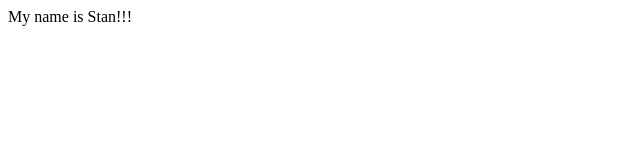
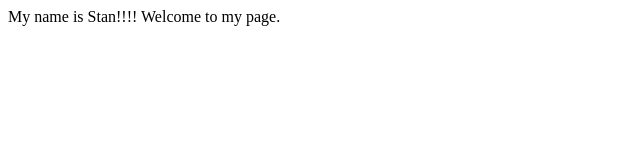
Before and after one commit to stanuxui/First-Github-Project, a plain HTML site: page index10.html in a window 1280 px wide. Shown: the whole page, without its empty margins (0-640 px from the left). Drawn offline with Linux system fonts and the light colour scheme.

Commit message:
Added a few words

```diff
--- a/index10.html
+++ b/index10.html
@@ -7,6 +7,6 @@
 </head>
 
 <body>
-    My name is Stan!!!
+    My name is Stan!!!! Welcome to my page.
 </body>
 </html>
```
